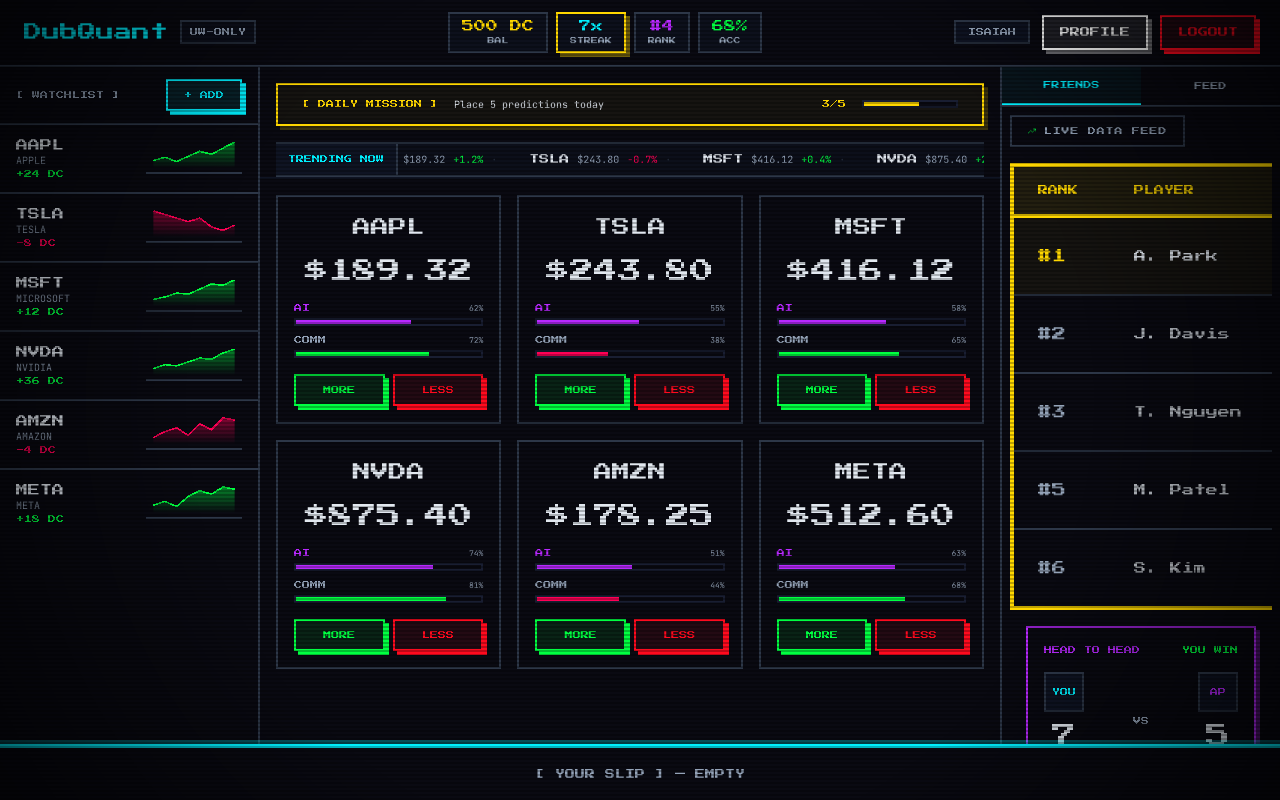
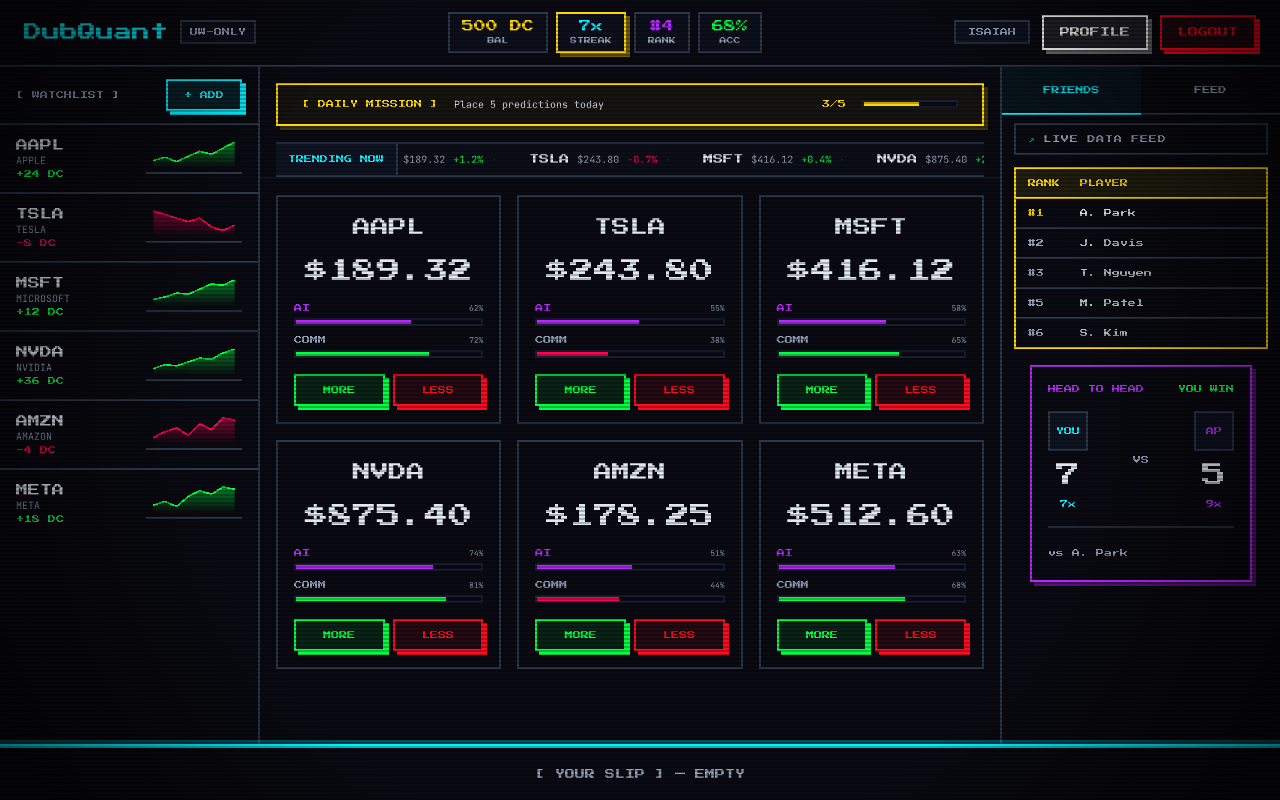
Before and after one commit to hcp-uw/ccp-coin, a Next.js app in the folder frontend/: page /dashboard in a window 1280 px wide. Built offline with nearby package versions, Linux system fonts and the light colour scheme.

Commit message:
feat: add compact leaderboard to social panel sidebar

```diff
--- a/frontend/src/components/dashboard/SocialPanel.tsx
+++ b/frontend/src/components/dashboard/SocialPanel.tsx
@@ -29,16 +29,16 @@
     .sort((a, b) => a.rank - b.rank);
 
   return (
-    <div className="flex flex-col h-full border-l-[2px] border-border bg-obsidian overflow-hidden">
-      <div className="grid grid-cols-2 border-b-[2px] border-border shrink-0">
+    <div className="flex flex-col h-full lg:border-l-[2px] border-border bg-obsidian overflow-hidden">
+      <div className="grid grid-cols-2 shrink-0 h-12">
         <button
           role="tab"
           aria-selected={activeTab === "friends"}
           onClick={() => setActiveTab("friends")}
-          className={`py-3 font-arcade text-[8px] transition-colors ${
+          className={`h-full font-arcade text-[8px] transition-colors border-b-[2px] ${
             activeTab === "friends"
-              ? "text-primary border-b-[2px] border-primary bg-primary/5"
-              : "text-muted hover:text-text"
+              ? "text-primary border-primary bg-primary/5"
+              : "text-muted border-border hover:text-text"
           }`}
         >
           FRIENDS
@@ -47,20 +47,24 @@
           role="tab"
           aria-selected={activeTab === "feed"}
           onClick={() => setActiveTab("feed")}
-          className={`py-3 font-arcade text-[8px] transition-colors ${
+          className={`h-full font-arcade text-[8px] transition-colors border-b-[2px] ${
             activeTab === "feed"
-              ? "text-primary border-b-[2px] border-primary bg-primary/5"
-              : "text-muted hover:text-text"
+              ? "text-primary border-primary bg-primary/5"
+              : "text-muted border-border hover:text-text"
           }`}
         >
           FEED
         </button>
       </div>
 
-      <div className="flex-1 overflow-y-auto">
+      <div className="flex-1 min-h-0 overflow-y-auto">
         {activeTab === "friends" ? (
-          <div className="p-2">
-            <LeaderboardSection data={leaderboardRows} highlightRank={currentUserRank} />
+          <div className="px-3 py-2 pb-28 lg:pb-4">
+            <div className="flex items-center gap-2 mb-3 border-[2px] border-border bg-obsidian px-3 py-2 font-arcade text-[8px] text-muted w-full tracking-widest">
+              <span className="text-up">↗</span>
+              LIVE DATA FEED
+            </div>
+            <LeaderboardSection data={leaderboardRows} highlightRank={currentUserRank} compact />
             <HeadToHeadCard headToHead={headToHead} />
           </div>
         ) : (
--- a/frontend/src/components/landing/leaderboard/LeaderboardSection.tsx
+++ b/frontend/src/components/landing/leaderboard/LeaderboardSection.tsx
@@ -4,8 +4,31 @@
 import { FiTrendingUp } from "react-icons/fi";
 import { leaderboard, type LeaderboardRow } from "@/content/mockData";
 
-export function LeaderboardSection({ data, highlightRank }: { data?: LeaderboardRow[]; highlightRank?: number } = {}) {
+export function LeaderboardSection({ data, highlightRank, compact }: { data?: LeaderboardRow[]; highlightRank?: number; compact?: boolean } = {}) {
   const rows = data ?? leaderboard;
+
+  if (compact) {
+    return (
+      <div className="w-full border-[2px] border-xp bg-obsidian" data-testid="leaderboard">
+        <div className="grid grid-cols-[40px_1fr] gap-3 border-b-[2px] border-xp bg-xp/10 px-3 py-2 font-arcade text-[8px] text-xp">
+          <span>RANK</span>
+          <span>PLAYER</span>
+        </div>
+        <div className="divide-y-[2px] divide-border">
+          {rows.map((row) => (
+            <div
+              key={row.rank}
+              className={`grid grid-cols-[40px_1fr] items-center gap-3 px-3 py-2 ${row.rank === highlightRank ? "bg-primary/5 border-l-[2px] border-primary" : ""}`}
+            >
+              <span className={`font-arcade text-[8px] ${row.rank === 1 ? "text-xp" : "text-muted"}`}>#{row.rank}</span>
+              <span className={`font-arcade text-[8px] truncate ${row.rank === 1 ? "text-text" : "text-text/80"}`}>{row.name}</span>
+            </div>
+          ))}
+        </div>
+      </div>
+    );
+  }
+
   return (
     <div id="leaderboard" className="w-full">
       <div className="flex items-center gap-2 mb-4 border-[2px] border-border bg-obsidian px-4 py-2 font-arcade text-[8px] text-muted w-fit tracking-widest">
@@ -14,7 +37,7 @@
       </div>
 
       <div className="mt-4 overflow-x-auto" data-testid="leaderboard">
-        <div className="min-w-[600px] border-[4px] border-xp bg-obsidian shadow-[8px_8px_0px_0px_rgba(255,215,0,0.3)]">
+        <div className="min-w-[280px] md:min-w-[600px] border-[4px] border-xp bg-obsidian shadow-[8px_8px_0px_0px_rgba(255,215,0,0.3)]">
           {/* Table header */}
           <div className="grid grid-cols-[80px_1fr_120px_150px] gap-4 border-b-[4px] border-xp bg-xp/10 px-6 py-4 font-arcade text-[10px] text-xp">
             <span>RANK</span>
```
